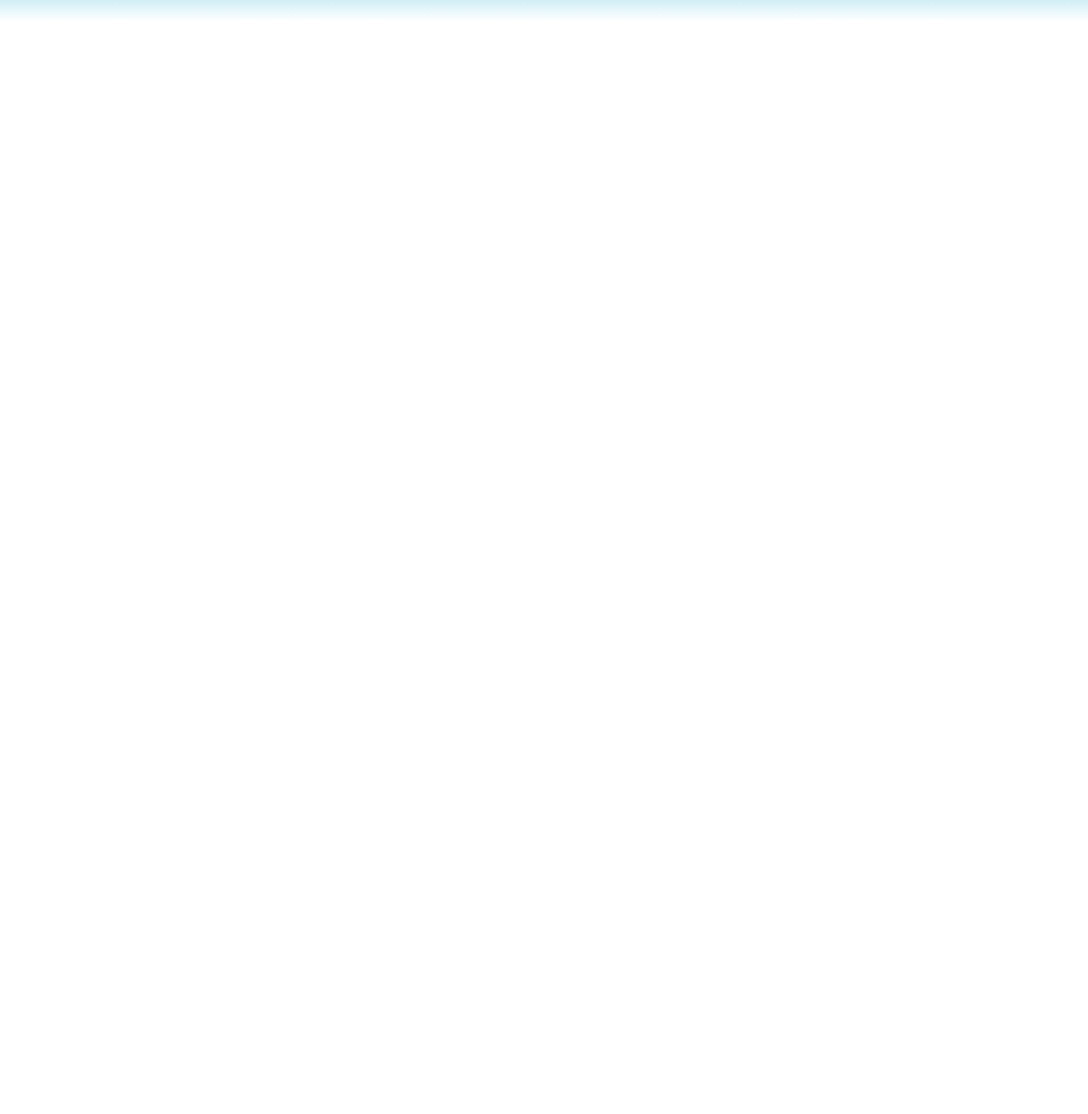
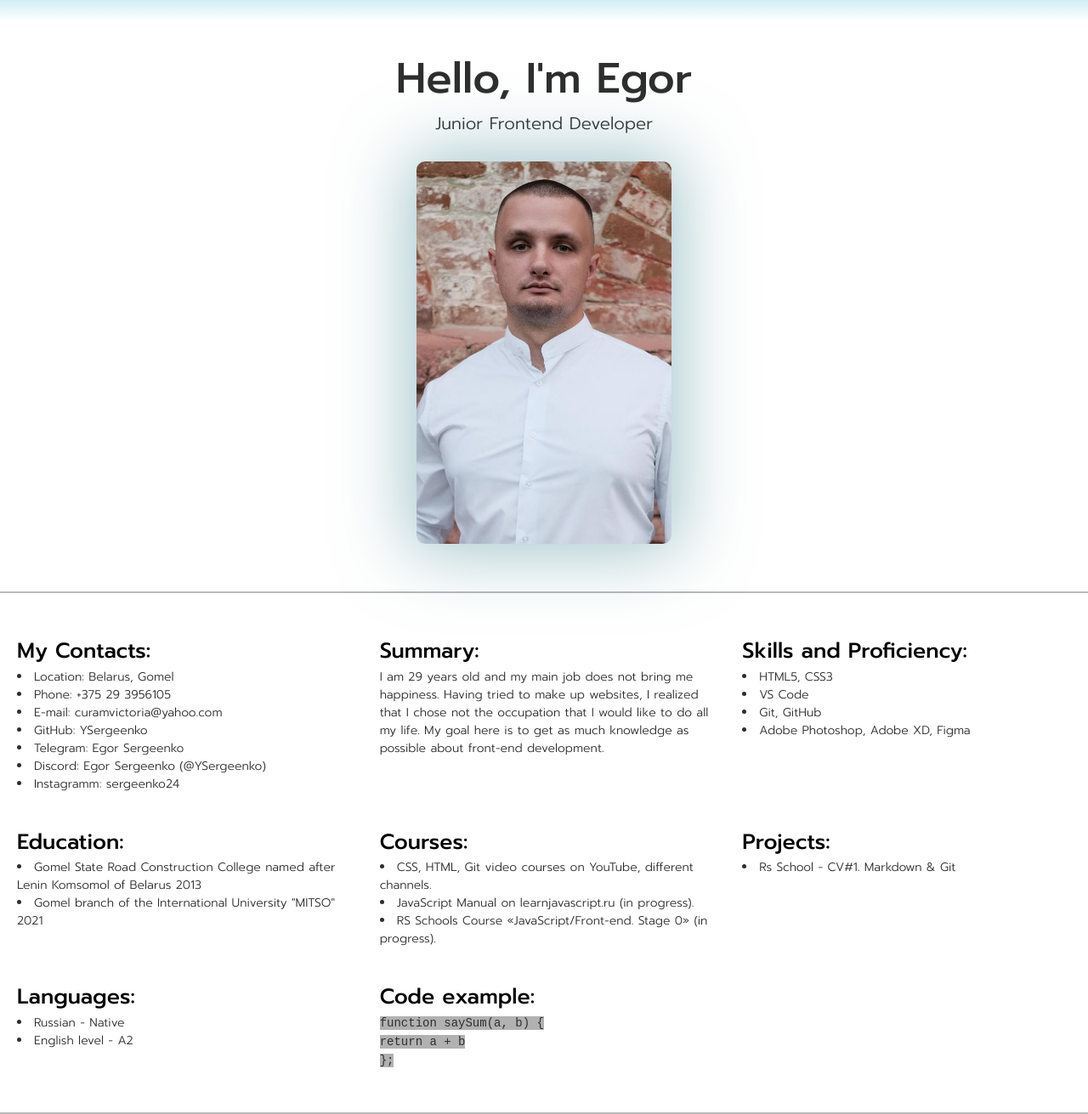
Before and after one commit to YSergeenko/rsschool-cv, a plain HTML site: page index.html in a window 1280 px wide. Shown: the part 60-1371 px from the top of the page at 85% size. Before the commit the page ends 800 px from the top, so only its background shows below. Drawn offline with Linux system fonts and the light colour scheme.

Commit message:
feat: add block main for CV

```diff
--- a/assets/css/style.css
+++ b/assets/css/style.css
@@ -40,6 +40,7 @@ ul, ol {
 
 .header {
     background: linear-gradient(180deg, rgb(98, 199, 224), rgb(255, 255, 255) 100%);
+    margin-bottom: 30px;
 }
 
 .container {
@@ -57,7 +58,8 @@ ul, ol {
 .nav-link {
     text-decoration: none;
     color: #000;
-    transition: all 0.2s linear;
+    font-weight: 400;
+    transition: .5s;
 
 }
 
@@ -65,3 +67,70 @@ ul, ol {
     color: #017c9b;
     cursor: pointer;
 }
+
+  /* Main */
+
+.main-title {
+    font-size: 50px;
+    font-weight: 500;
+    color: #2e2e2e;
+    text-align: center;
+}
+
+.main-subtitle {
+    font-size: 20px;
+    font-weight: 300;
+    color: #2e2e2e;
+    text-align: center;
+}
+
+.main-photo {
+    margin-top: 30px;
+    padding-bottom: 50px;
+    text-align: center;
+}
+
+.main-photo img {
+    width: 300px;
+    border-radius: 10px;
+    box-shadow: 0px 0px 82px 9px rgba(69, 138, 145, 0.5);
+}
+
+.main-group {
+    padding: 30px 0;
+    display: flex;
+    flex-wrap: wrap;
+    border-top: 2px solid rgb(185, 185, 185);
+    border-bottom: 2px solid rgb(185, 185, 185);
+}
+
+.main-group h2 {
+    font-size: 25px;
+    font-weight: 500;
+}
+
+
+.main-group ul {
+    list-style: inside;
+}
+
+.main-group li {
+    font-size: 14px;
+    font-weight: 300;
+    color: #2e2e2e;
+}
+
+.main-group p {
+    font-size: 14px;
+    font-weight: 300;
+    color: #2e2e2e;
+}
+
+.wrapper {
+    width: 33.333%;
+    padding: 20px;
+}
+
+.code-box code {
+    background-color: #b1b1b1;
+}
--- a/index.html
+++ b/index.html
@@ -38,8 +38,98 @@
 
 
     <main class="main">
-        <div class="container"></div>
+        <div class="container">
+            <h1 class="main-title">Hello, I'm Egor</h1>
+            <h3 class="main-subtitle">Junior Frontend Developer</h3>
+            <div class="main-photo">
+                <img src="assets/css/img/main-photo-cv.jpg" alt="My Photo">
+            </div>
+            <div class="main-group">
+                <div class="wrapper">
+                    <section class="contacts">
+                        <h2>My Contacts:</h2>
+                        <ul>
+                            <li>Location: Belarus, Gomel</li>
+                            <li>Phone: +375 29 3956105</li>
+                            <li>E-mail: curamvictoria@yahoo.com</li>
+                            <li>GitHub: YSergeenko</li>
+                            <li>Telegram: Egor Sergeenko</li>
+                            <li>Discord: Egor Sergeenko (@YSergeenko)</li>
+                            <li>Instagramm: sergeenko24</li>
+                        </ul>
+                    </section>
+                </div>
+                <div class="wrapper">
+                    <section class="summary">
+                        <h2>Summary:</h2>
+                        <p>I am 29 years old and my main job does not bring me happiness.
+                        Having tried to make up websites, I realized that I chose not the occupation that
+                        I would like to do all my life. My goal here is to get as much
+                        knowledge as possible about front-end development.</p>
+                    </section>
+                </div>
+                <div class="wrapper">
+                    <section class="skills">
+                        <h2>Skills and Proficiency:</h2>
+                        <ul>
+                            <li>HTML5, CSS3</li>
+                            <li>VS Code</li>
+                            <li>Git, GitHub</li>
+                            <li>Adobe Photoshop, Adobe XD, Figma</li>
+                        </ul>
+                    </section>
+                </div>
+                <div class="wrapper">
+                    <section class="education">
+                        <h2>Education:</h2>
+                        <ul>
+                            <li>Gomel State Road Construction College named after Lenin Komsomol of Belarus 2013</li>
+                            <li>Gomel branch of the International University "MITSO" 2021</li>
+                        </ul>
+                    </section>
+                </div>
+                <div class="wrapper">
+                    <section class="courses">
+                        <h2>Courses:</h2>
+                        <ul>
+                            <li>CSS, HTML, Git video courses on YouTube, different channels.</li>
+                            <li>JavaScript Manual on learnjavascript.ru (in progress).</li>
+                            <li>RS Schools Course «JavaScript/Front-end. Stage 0» (in progress).</li>
+                        </ul>
+                    </section>
+                </div>
+                <div class="wrapper">
+                    <section class="projects">
+                        <h2>Projects:</h2>
+                        <ul>
+                            <li>Rs School - CV#1. Markdown & Git</li>
+                        </ul>
+                    </section>
+                </div>
+                <div class="wrapper">
+                    <section class="languages">
+                        <h2>Languages:</h2>
+                        <ul>
+                            <li>Russian - Native</li>
+                            <li>English level - A2</li>
+                        </ul>
+                    </section>
+                </div>
+                <div class="wrapper">
+                    <section class="code-box">
+                        <h2>Code example:</h2>
+                        <p><code>
+                            function saySum(a, b) {<br>
+                                return a + b<br>
+                              };
+                        </code></p>
+                    </section>
+                </div>
+            </div>
+
+        </div>
     </main>
+
 
     <!------------------------------------------------ Footer -------------------------------------------------->
 
```
Lines whose indentation alone changed are shown as unchanged.
